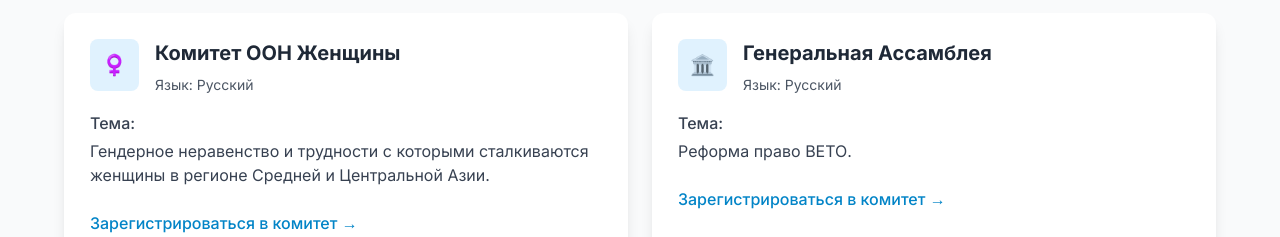
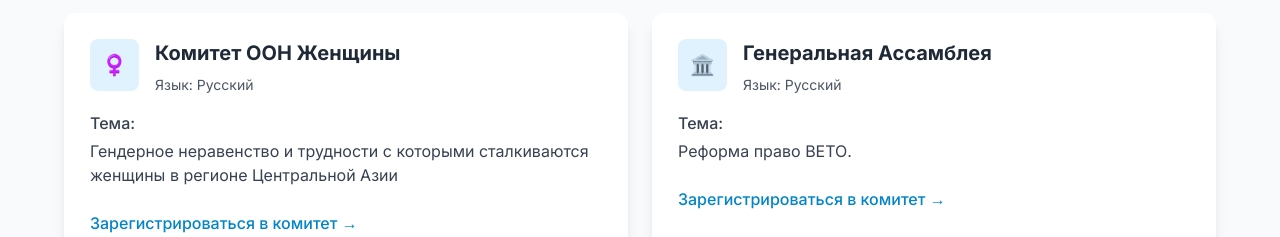
Before and after one commit to Username112233445566/NGMUN, a Next.js app: page / in a window 1280 px wide. Shown: the part 2220-2457 px from the top of the page. Built offline with nearby package versions, Linux system fonts and the light colour scheme.

Commit message:
refactor content

```diff
--- a/app/components/Committees.tsx
+++ b/app/components/Committees.tsx
@@ -10,7 +10,7 @@
       id: 'un-women',
       title: 'Комитет ООН Женщины',
       language: 'Русский',
-      topic: 'Гендерное неравенство и трудности с которыми сталкиваются женщины в регионе Средней и Центральной Азии.',
+      topic: 'Гендерное неравенство и трудности с которыми сталкиваются женщины в регионе Центральной Азии',
       icon: '♀️'
     },
     {
```
